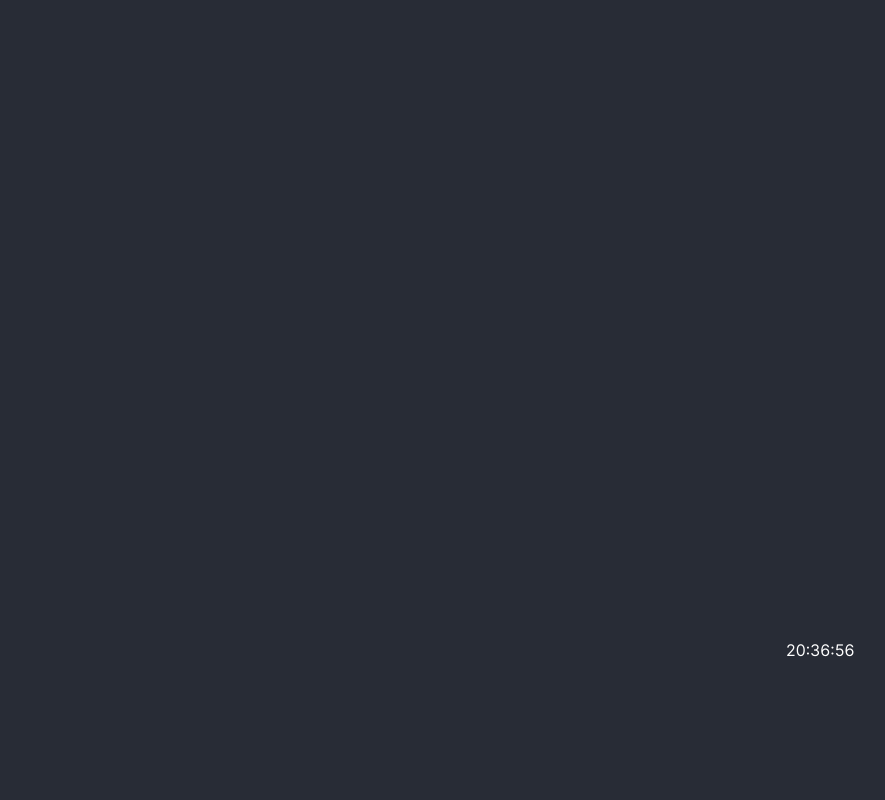
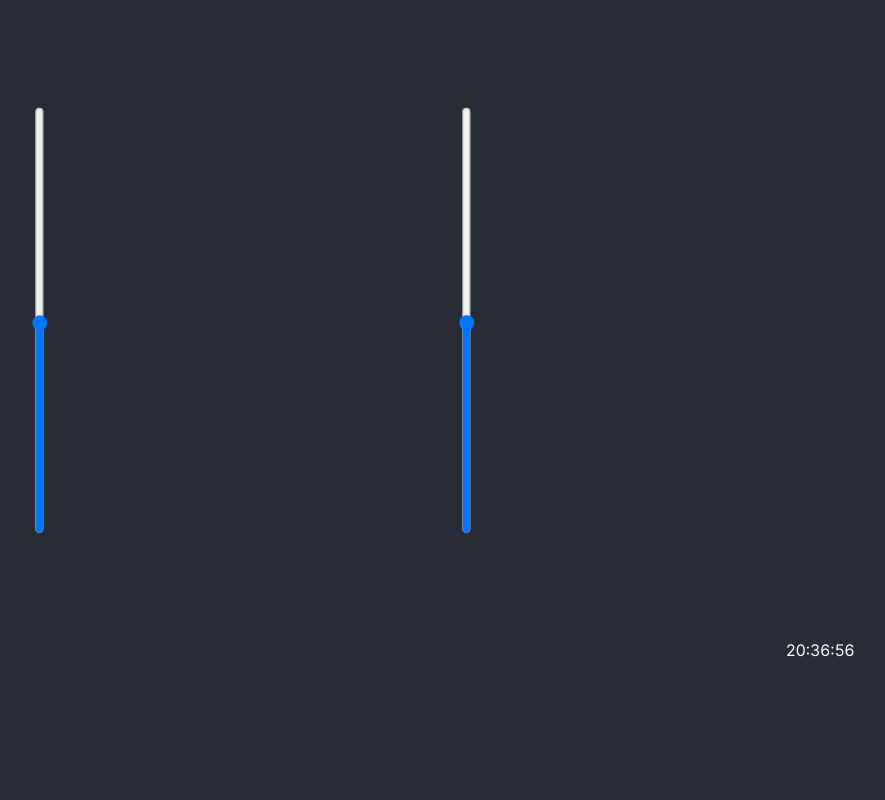
Before and after one commit to radioStationSimulator/client, a plain HTML site: page index.html in a window 1280 px wide. Shown: the whole page, without its empty margins (174-1059 px from the left). Drawn offline with Linux system fonts and the light colour scheme.

Commit message:
Add slider
Authored-by: pinguinfabi <pinguinfabi@users.noreply.github.com>

```diff
--- a/index.html
+++ b/index.html
@@ -10,11 +10,22 @@
     <link rel="stylesheet" href="./res/css/main.css">
     <link rel="stylesheet" href="./res/css/grid.css">
     <link rel="stylesheet" href="./res/fontawesome/css/all.css">
+    <link rel="stylesheet" href="./res/css/mixer.css">
 </head>
 
 <body>
     <div class="main-grid">
-        <div class="main-grid_content_view"></div>
+        <div class="main-grid_content_view">
+            <div class="slider-grid_slider">
+                <div class="slider_slider-left">
+                    <input type="range" min="1" max="100" value="50" class="slider">
+                </div>
+                <div class="slider_slider-right">
+                    <input type="range" min="1" max="100" value="50" class="slider">
+                </div>
+            </div>
+            <div class="slider-grid_buttons"></div>
+        </div>
         <div class="main-grid_left"></div>
         <div class="main-grid_middle"></div>
         <div class="main-grid_right"></div>
--- /dev/null
+++ b/res/css/mixer.css
@@ -0,0 +1,40 @@
+.main-grid_content_view {
+    display: grid;
+    grid-template-columns: 2fr 1fr;
+    grid-template-rows: 1fr;
+    gap: 0px 0px;
+    grid-auto-flow: row;
+    grid-template-areas: "slider-grid_slider slider-grid_buttons";
+}
+
+.slider-grid_slider {
+    grid-area: slider-grid_slider;
+    display: grid;
+    grid-template-columns: 1fr 1fr;
+    grid-template-rows: 1fr;
+    gap: 0px 0px;
+    grid-auto-flow: row;
+    grid-template-areas: "slider_slider-left slider_slider-right";
+}
+
+.slider_slider-left {
+    grid-area: slider_slider-left;
+    display: grid;
+    place-items: center;
+}
+
+.slider_slider-right {
+    grid-area: slider_slider-right;
+    display: grid;
+    place-items: center;
+}
+
+.slider {
+    width: 100%;
+    height: 25px;
+    rotate: 270deg;
+}
+
+.slider-grid_buttons {
+    grid-area: slider-grid_buttons;
+}
```
